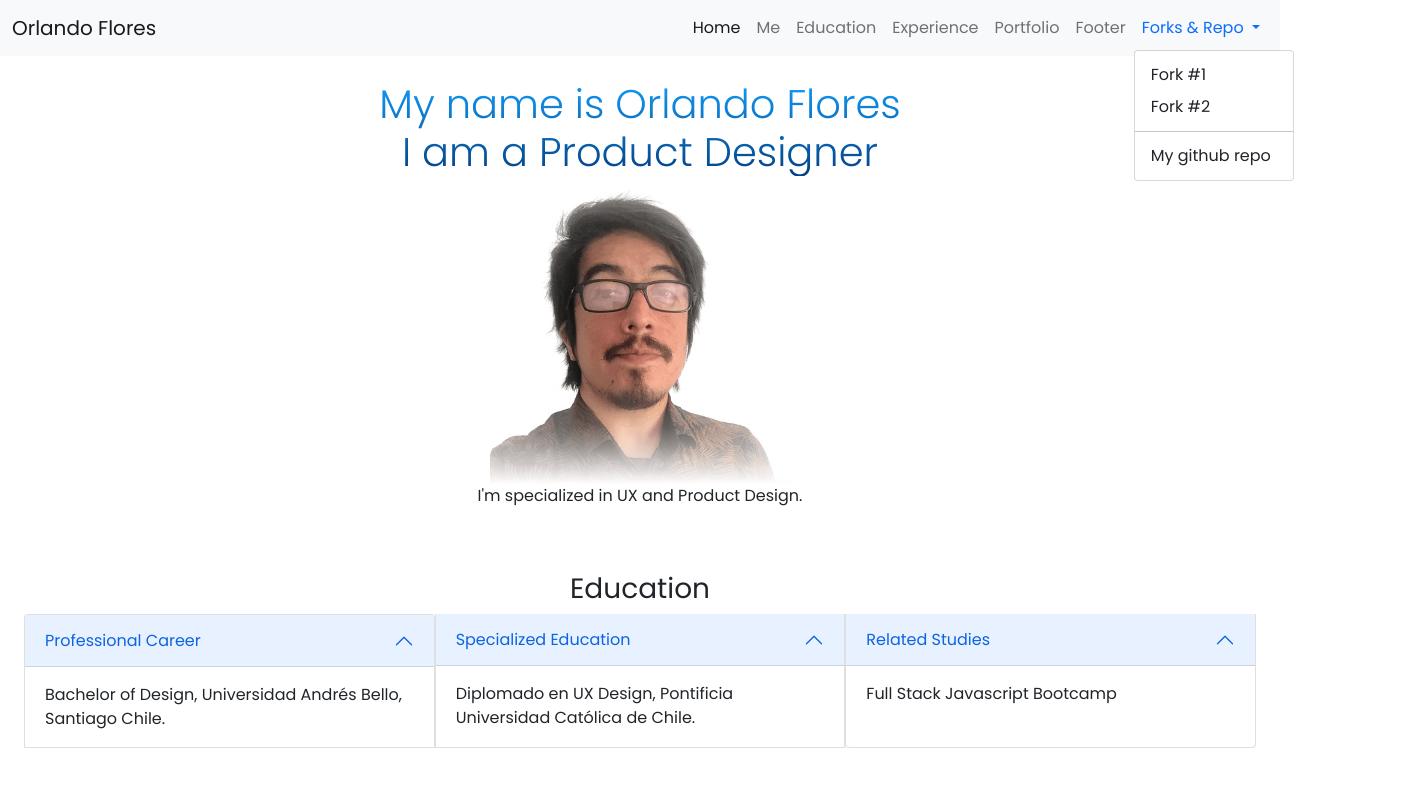
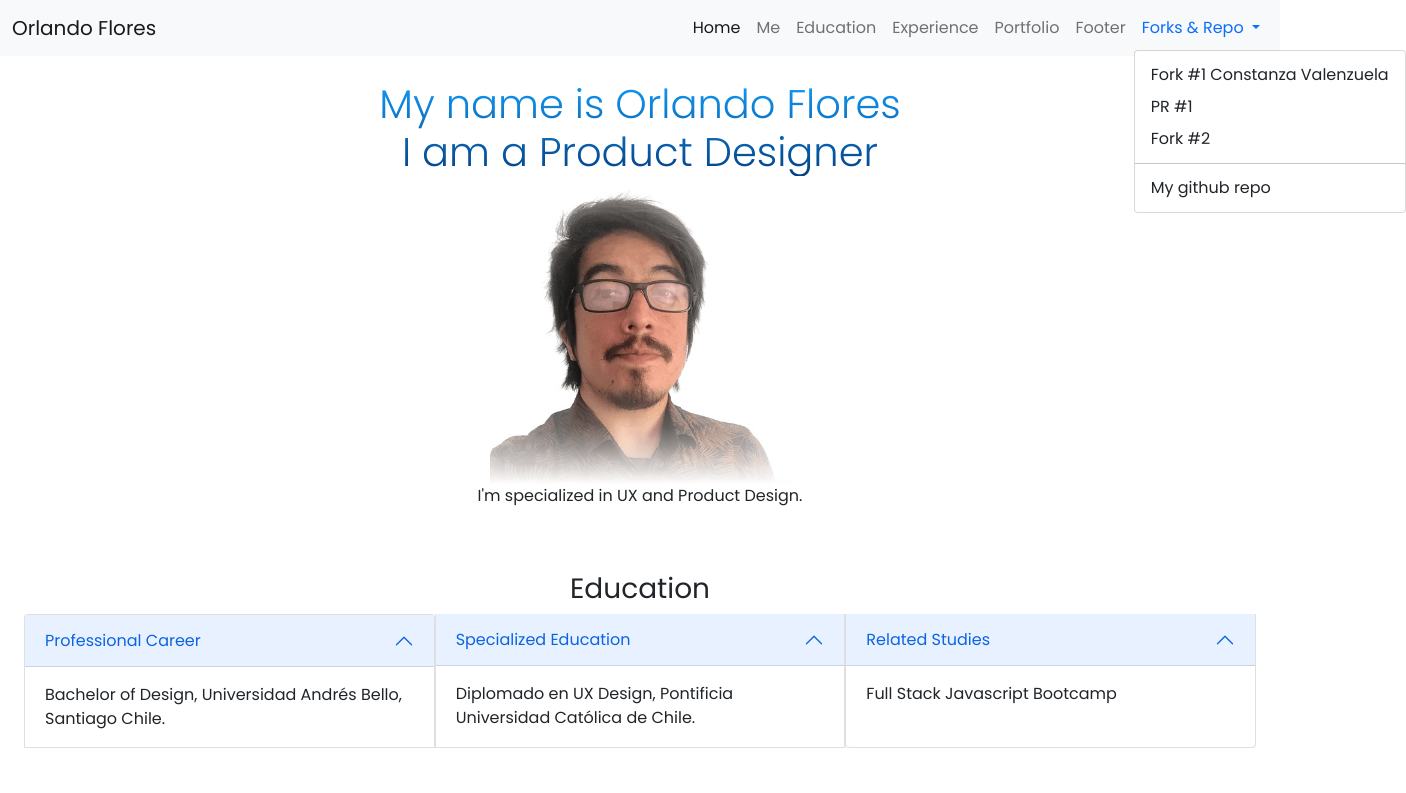
Before and after one commit to orlandoflowers/orlandoflowers.github.io, a plain HTML site: page index.html in a window 1280 px wide. Both pictures are taken after a click on the button "Forks & Repo". Shown: the top 793 px of the page, 1406 px wide, since content can reach past the window. Drawn offline with nearby package versions, Linux system fonts and the light colour scheme.

Commit message:
agregado fork y pr #1

```diff
--- a/index.html
+++ b/index.html
@@ -58,7 +58,20 @@
                 Forks & Repo
               </a>
               <ul class="dropdown-menu" aria-labelledby="navbarDropdown">
-                <li><a class="dropdown-item" href="#">Fork #1</a></li>
+                <li>
+                  <a
+                    class="dropdown-item"
+                    href="https://github.com/orlandoflowers/constanzavalen.github.io"
+                    >Fork #1 Constanza Valenzuela</a
+                  >
+                </li>
+                <li>
+                  <a
+                    class="dropdown-item"
+                    href="https://github.com/constanzavalen/constanzavalen.github.io/pull/1"
+                    >PR #1</a
+                  >
+                </li>
                 <li><a class="dropdown-item" href="#">Fork #2</a></li>
                 <li><hr class="dropdown-divider" /></li>
                 <li>
```
